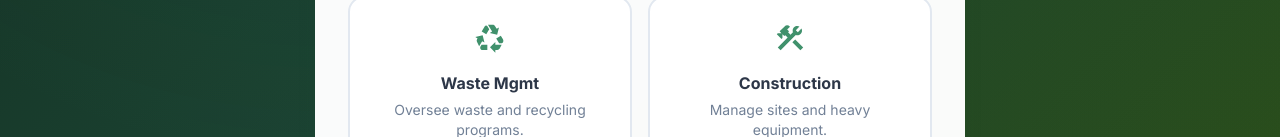
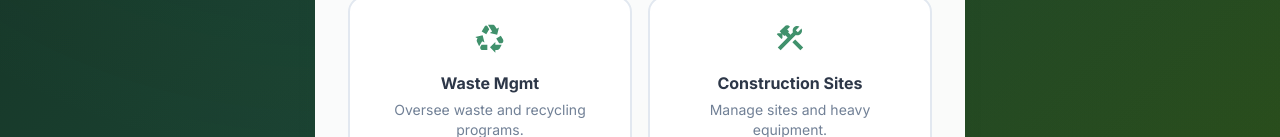
Before and after one commit to Aline-CROIRE/C-Management-System, a React (Create React App) app in the folder client/: page /register in a window 1280 px wide. Shown: the part 815-952 px from the top of the page. Built offline with nearby package versions, Linux system fonts and the light colour scheme; no server answers.

Commit message:
Update Register.js

```diff
--- a/client/src/pages/auth/Register.js
+++ b/client/src/pages/auth/Register.js
@@ -195,7 +195,7 @@ const modules = [
   { id: "IMS", name: "Inventory", icon: MdInventory, description: "Track stock and control inventory flow." },
   { id: "ISA", name: "Agriculture", icon: MdAgriculture, description: "Manage crops, fields, and resources." },
   { id: "Waste", name: "Waste Mgmt", icon: MdRecycling, description: "Oversee waste and recycling programs." },
-  { id: "Construction", name: "Construction", icon: MdConstruction, description: "Manage sites and heavy equipment." },
+  { id: "Construction Sites", name: "Construction Sites", icon: MdConstruction, description: "Manage sites and heavy equipment." },
 ]
 
 const Register = () => {
```
